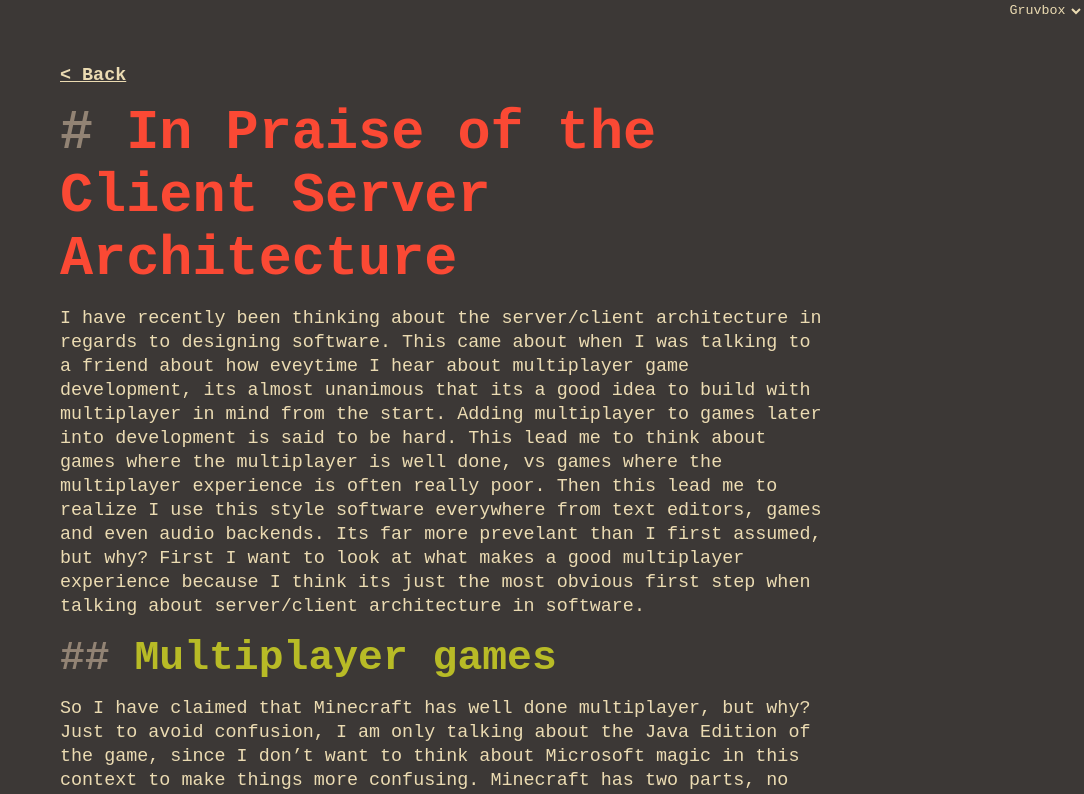
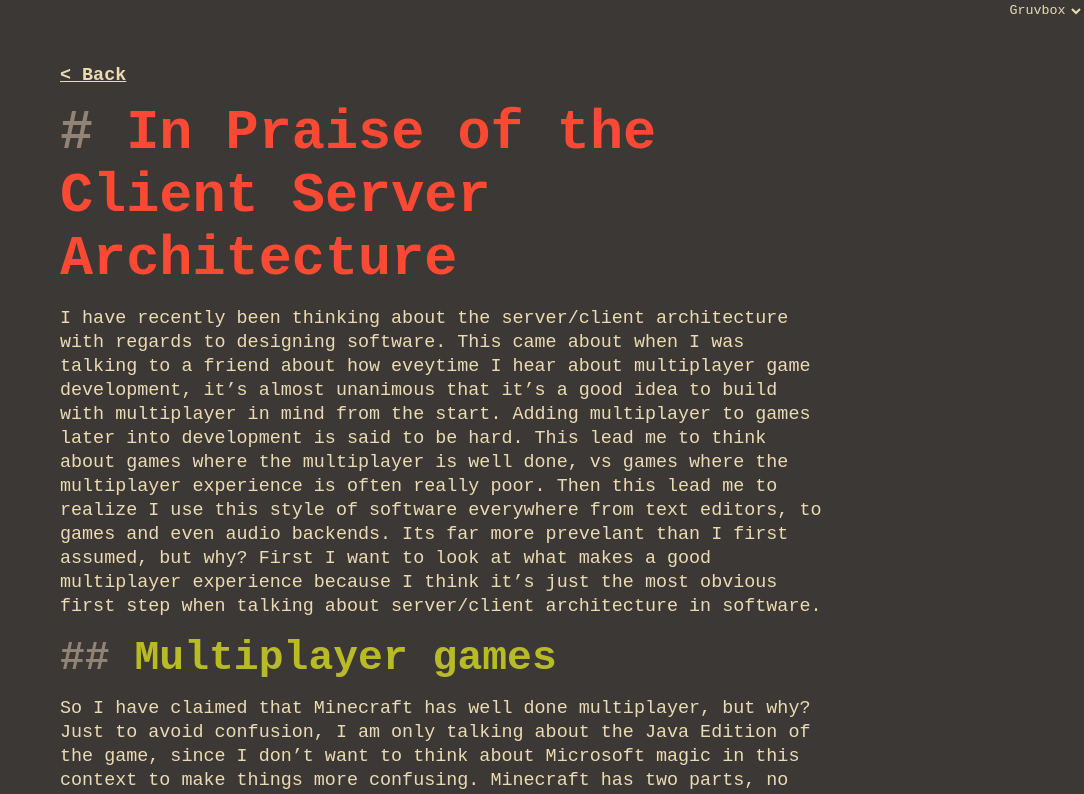
Before and after one commit to EggbertFluffle/personalSite, a SvelteKit app: page /blogs/server_client_architecture in a window 1280 px wide. Shown: the top 794 px of the page, without its empty margins (196-1280 px from the left). Built offline with nearby package versions, Linux system fonts and the light colour scheme.

Commit message:
server/client typos

```diff
--- a/src/routes/blogs/server_client_architecture/+page.svelte
+++ b/src/routes/blogs/server_client_architecture/+page.svelte
@@ -1,17 +1,18 @@
 <h1 id="in-praise-of-the-client-server-architecture">In Praise of the
 Client Server Architecture</h1>
-<p>I have recently been thinking about the server/client architecture in
-regards to designing software. This came about when I was talking to a
-friend about how eveytime I hear about multiplayer game development, its
-almost unanimous that its a good idea to build with multiplayer in mind
-from the start. Adding multiplayer to games later into development is
-said to be hard. This lead me to think about games where the multiplayer
-is well done, vs games where the multiplayer experience is often really
-poor. Then this lead me to realize I use this style software everywhere
-from text editors, games and even audio backends. Its far more prevelant
-than I first assumed, but why? First I want to look at what makes a good
-multiplayer experience because I think its just the most obvious first
-step when talking about server/client architecture in software.</p>
+<p>I have recently been thinking about the server/client architecture
+with regards to designing software. This came about when I was talking
+to a friend about how eveytime I hear about multiplayer game
+development, it’s almost unanimous that it’s a good idea to build with
+multiplayer in mind from the start. Adding multiplayer to games later
+into development is said to be hard. This lead me to think about games
+where the multiplayer is well done, vs games where the multiplayer
+experience is often really poor. Then this lead me to realize I use this
+style of software everywhere from text editors, to games and even audio
+backends. Its far more prevelant than I first assumed, but why? First I
+want to look at what makes a good multiplayer experience because I think
+it’s just the most obvious first step when talking about server/client
+architecture in software.</p>
 <h2 id="multiplayer-games">Multiplayer games</h2>
 <p>So I have claimed that Minecraft has well done multiplayer, but why?
 Just to avoid confusion, I am only talking about the Java Edition of the
```
Also changed, not shown: src/routes/blogs/server_client_architecture/server_client_architecture.md (+1 -1 lines).
